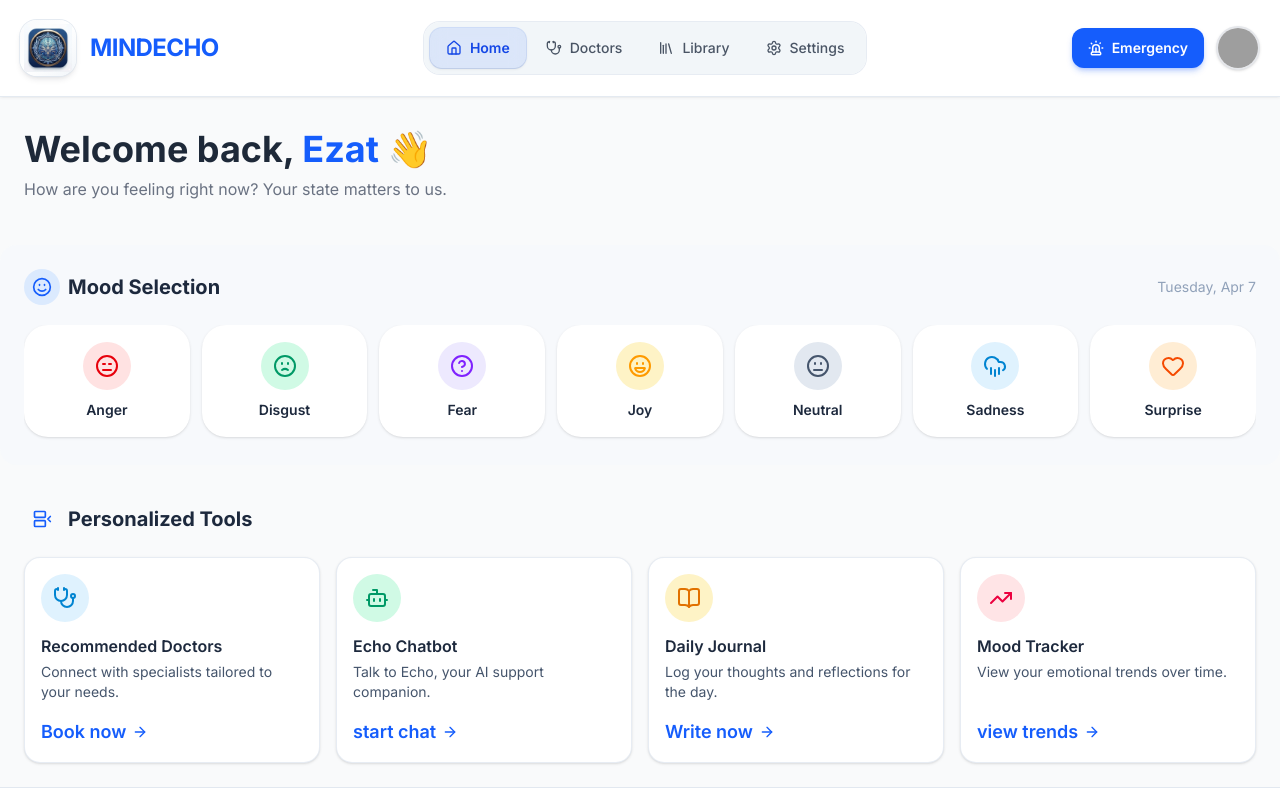
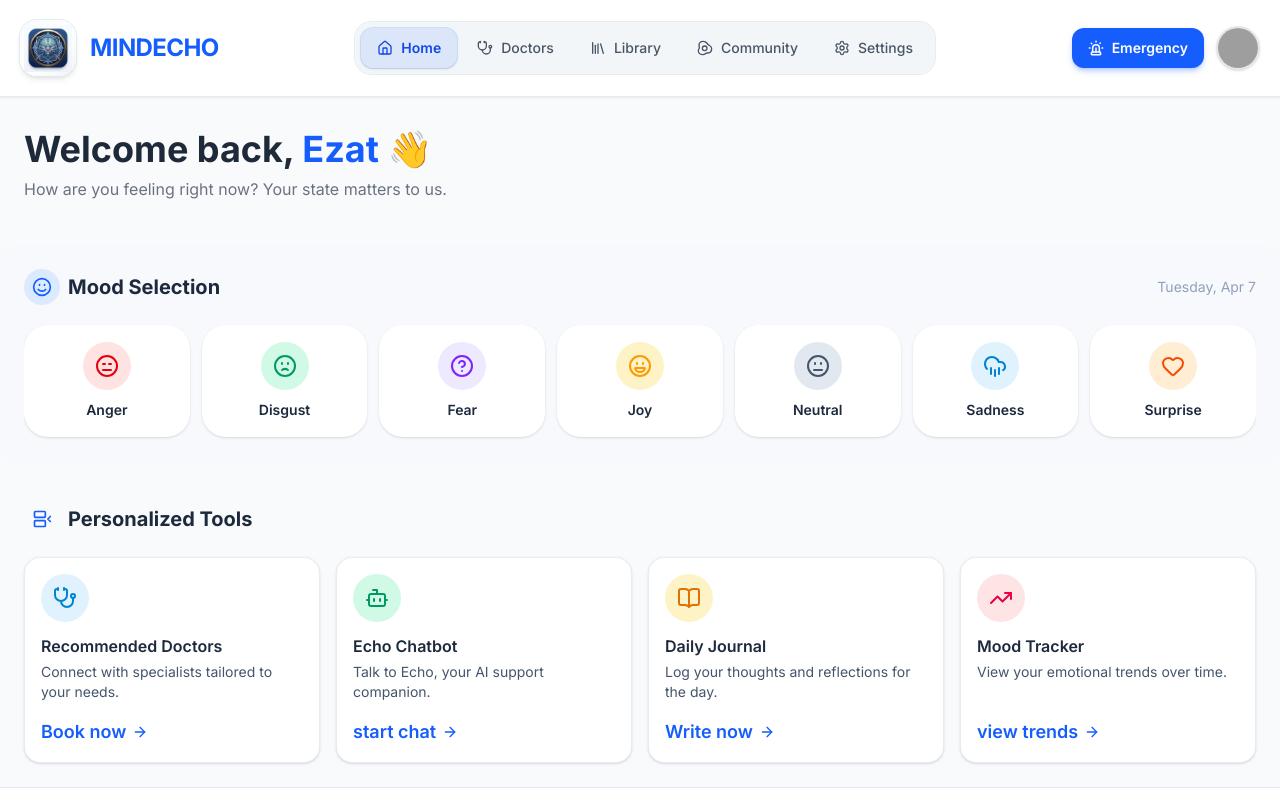
Before and after one commit to Ezat12/MindEase, a React (Vite) app: page / in a window 1280 px wide. Shown: the top 800 px of the page. Built offline with nearby package versions, Linux system fonts and the light colour scheme; grey boxes are pictures that could not be loaded.

Commit message:
add Community link to Navbar with icon

```diff
--- a/src/components/Navbar/Navbar.tsx
+++ b/src/components/Navbar/Navbar.tsx
@@ -1,4 +1,4 @@
-import { Home, Library, Settings, Siren, Stethoscope } from "lucide-react";
+import { Home, Library, Settings, Stethoscope , EggFriedIcon, Siren} from "lucide-react";
 import { Link, NavLink } from "react-router-dom";
 import logoImage from "../../assets/logo/image.png";
 
@@ -6,6 +6,7 @@ const links = [
   { id: "home", label: "Home", to: "/", Icon: Home },
   { id: "doctors", label: "Doctors", to: "/doctors", Icon: Stethoscope },
   { id: "library", label: "Library", to: "/library", Icon: Library },
+  { id: "community", label: "Community", to: "/community", Icon: EggFriedIcon },
   { id: "settings", label: "Settings", to: "/settings", Icon: Settings },
 ] as const;
 
```
